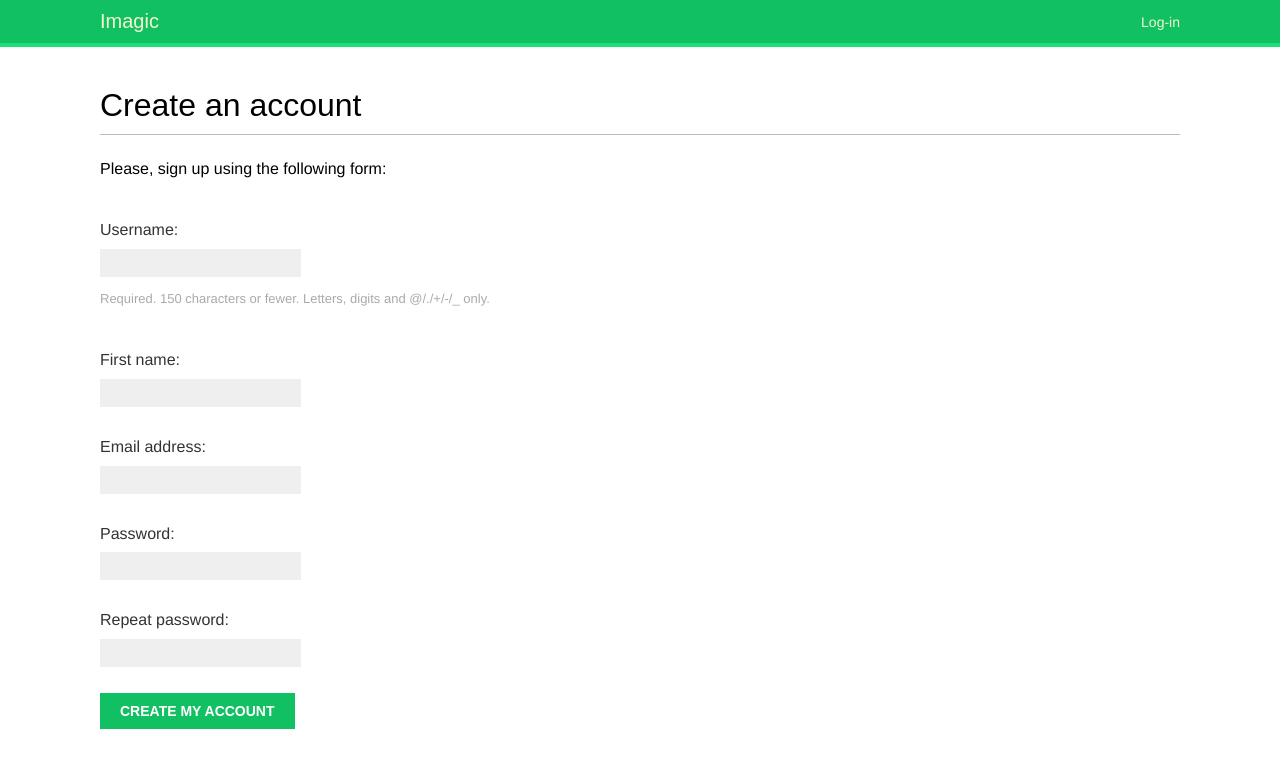
After one commit to MrD2ve/Social_Website, a Django app: page /account/register/ in a window 1280 px wide. The commit adds this page. Shown: the top 768 px of the page. Run offline with Django 4.2, Linux system fonts and the light colour scheme; some web fonts are replaced.

Commit message:
register update

```diff
--- a/account/forms.py
+++ b/account/forms.py
@@ -1,5 +1,20 @@
 from django import forms
+from django.contrib.auth.models import User
 
 class LoginForm(forms.Form):
     username = forms.CharField()
     password = forms.CharField(widget=forms.PasswordInput)
+
+class UserRegistrationForm(forms.ModelForm):
+    password = forms.CharField(label='Password', widget=forms.PasswordInput)
+    password2 = forms.CharField(label='Repeat password', widget=forms.PasswordInput)
+
+    class Meta:
+        model = User
+        fields = ['username', 'first_name', 'email']
+
+    def clean_password2(self):
+        cd = self.cleaned_data
+        if cd['password'] != cd['password2']:
+            raise forms.ValidationError('Passwords don\'t match.')
+        return cd['password2']
--- /dev/null
+++ b/account/templates/account/register.html
@@ -0,0 +1,13 @@
+{% extends "base.html" %}
+
+{% block title %}Create an account{% endblock %}
+
+{% block content %}
+    <h1>Create an account</h1>
+    <p>Please, sign up using the following form:</p>
+    <form method="post">
+        {{ user_form.as_p }}
+        {% csrf_token %}
+    <p><input type="submit" value="Create my account"></p>
+    </form>
+{% endblock %}
--- a/account/templates/registration/login.html
+++ b/account/templates/registration/login.html
@@ -10,7 +10,11 @@
             Please try again.
         </p>
     {% else %}
-        <p>Please, use the following form to log-in:</p>
+        <p>
+            Please, use the following form to log-in:
+            If you don't have an account <a href="{% url 'register' %}">register here</a>.
+        </p>
+
     {% endif %}
     <div class="login_form">
         <form action="{% url 'login' %}" method="post">
--- a/account/urls.py
+++ b/account/urls.py
@@ -38,6 +38,7 @@ urlpatterns = [
     #     name='password_reset_complete'
     # ),
 
-    path('', include('django.contrib.auth.url')),
+    path('', include('django.contrib.auth.urls')),
     path('', views.dashboard, name='dashboard'),
+    path('register/', views.register, name='register'),
 ]
--- a/account/views.py
+++ b/account/views.py
@@ -1,7 +1,7 @@
 from django.shortcuts import render
 from django.http import HttpResponse
 from django.contrib.auth import authenticate, login
-from .forms import LoginForm
+from .forms import LoginForm, UserRegistrationForm
 from django.contrib.auth.decorators import login_required
 
 def user_login(request):
@@ -29,3 +29,21 @@ def dashboard(request):
     return render(request,
                   'account/dashboard.html',
                   {'section':'dashboard'})
+
+def register(request):
+    if request.method == 'POST':
+        user_form = UserRegistrationForm(request.POST)
+        if user_form.is_valid():
+            new_user = user_form.save(commit=False)
+            new_user.set_password(
+                user_form.cleaned_data['password']
+            )
+            new_user.save()
+            return render(request,
+                          'account/register_done.html',
+                          {'new_user':new_user})
+    else:
+        user_form = UserRegistrationForm()
+    return render(request,
+                  'account/register.html',
+                  {'user_form':user_form})
--- a/config/urls.py
+++ b/config/urls.py
@@ -3,5 +3,5 @@ from django.urls import path, include
 
 urlpatterns = [
     path('admin/', admin.site.urls),
-    path('account/', include('account.urls'))
+    path('account/', include('account.urls')),
 ]
```
Also changed, not shown: account/templates/account/register_done.html (added, +11 -0 lines).
